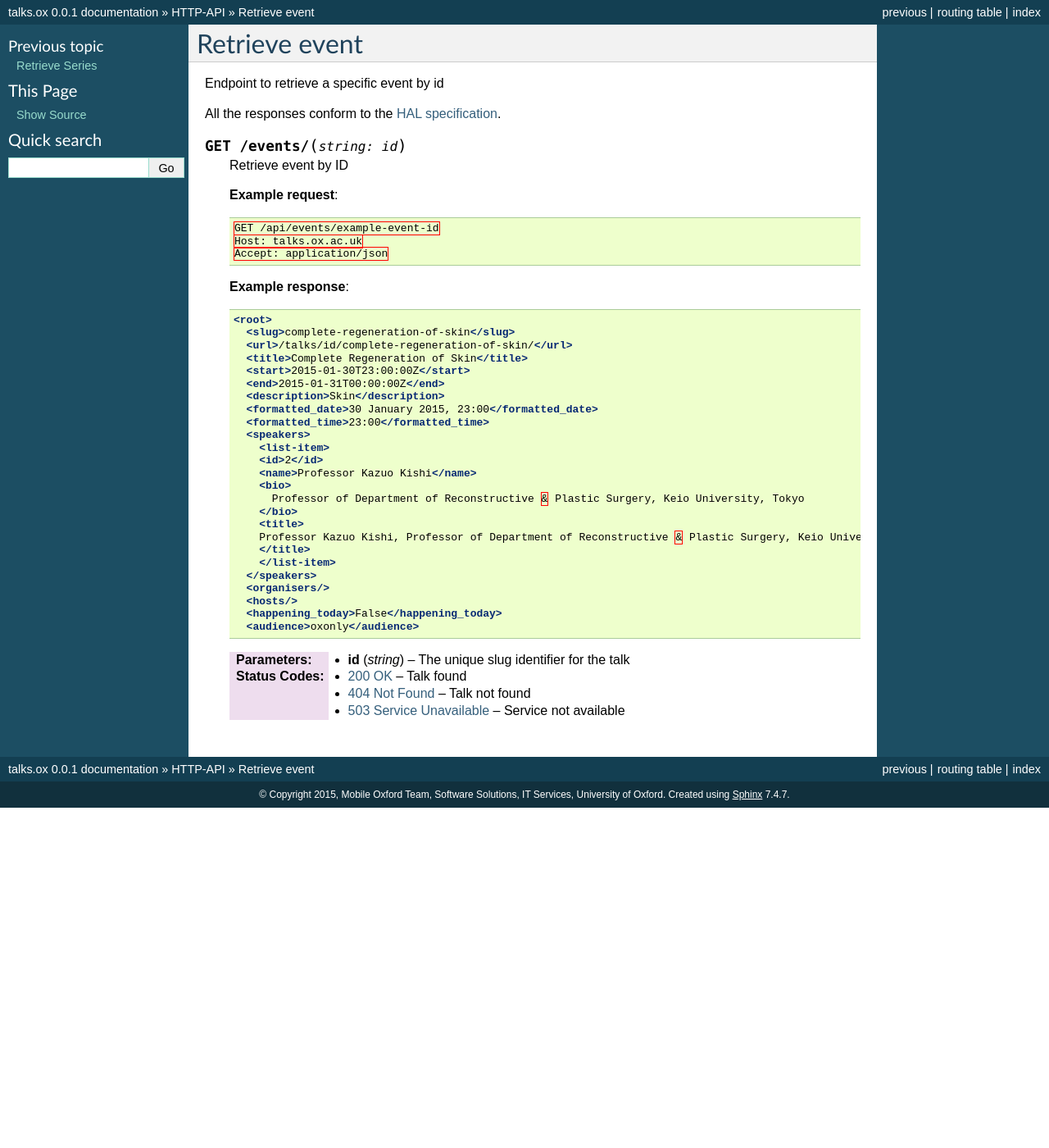
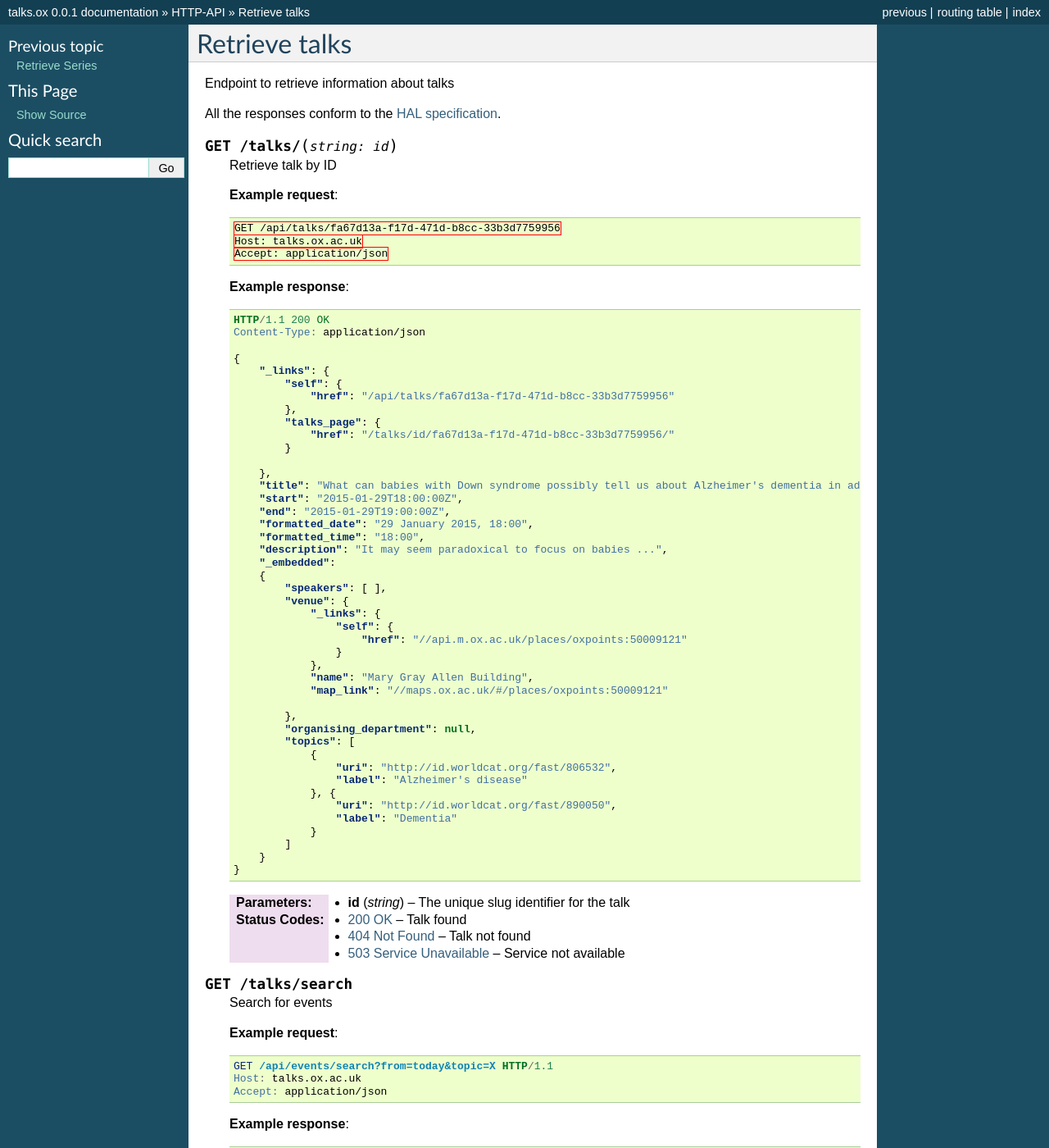
Before and after one commit to ox-it/talks.ox, a Sphinx documentation site: the page built from docs/source/http_api/endpoints/talks.rst, in a window 1280 px wide and 1400 px high. Shown: the whole window at 82% size. Built offline with Sphinx 7.4.7, drawn with Linux system fonts in a browser that asks for light colours; some of the changed text lies outside the part shown.

Commit message:
Updated documentation

```diff
--- a/docs/source/http_api/endpoints/series.rst
+++ b/docs/source/http_api/endpoints/series.rst
@@ -17,6 +17,7 @@ Retrieve Series
     **Example response**
 
       .. sourcecode:: xml
+
         <root>
         <id>1</id>
           <title>A conference</title>
--- a/docs/source/http_api/endpoints/talks.rst
+++ b/docs/source/http_api/endpoints/talks.rst
@@ -1,52 +1,71 @@
 **************
-Retrieve event
+Retrieve talks
 **************
 
-Endpoint to retrieve a specific event by id
+Endpoint to retrieve information about talks
 
 All the responses conform to the `HAL specification <http://stateless.co/hal_specification.html>`_.
 
-.. http:get:: /events/(string:id)
+.. http:get:: /talks/(string:id)
 
-    Retrieve event by ID
+    Retrieve talk by ID
 
     **Example request**:
 
     .. sourcecode:: http
 
-      GET /api/events/example-event-id
+      GET /api/talks/fa67d13a-f17d-471d-b8cc-33b3d7759956
       Host: talks.ox.ac.uk
       Accept: application/json
 
     **Example response**:
 
-    .. sourcecode:: xml
+    .. sourcecode:: http
 
-      <root>
-        <slug>complete-regeneration-of-skin</slug>
-        <url>/talks/id/complete-regeneration-of-skin/</url>
-        <title>Complete Regeneration of Skin</title>
-        <start>2015-01-30T23:00:00Z</start>
-        <end>2015-01-31T00:00:00Z</end>
-        <description>Skin</description>
-        <formatted_date>30 January 2015, 23:00</formatted_date>
-        <formatted_time>23:00</formatted_time>
-        <speakers>
-          <list-item>
-          <id>2</id>
-          <name>Professor Kazuo Kishi</name>
-          <bio>
-            Professor of Department of Reconstructive & Plastic Surgery, Keio University, Tokyo
-          </bio>
-          <title>
-          Professor Kazuo Kishi, Professor of Department of Reconstructive & Plastic Surgery, Keio University, Tokyo
-          </title>
-          </list-item>
-        </speakers>
-        <organisers/>
-        <hosts/>
-        <happening_today>False</happening_today>
-        <audience>oxonly</audience>
+        HTTP/1.1 200 OK
+        Content-Type: application/json
+
+        {
+            "_links": {
+                "self": {
+                    "href": "/api/talks/fa67d13a-f17d-471d-b8cc-33b3d7759956"
+                },
+                "talks_page": {
+                    "href": "/talks/id/fa67d13a-f17d-471d-b8cc-33b3d7759956/"
+                }
+
+            },
+            "title": "What can babies with Down syndrome possibly tell us about Alzheimer's dementia in adults?",
+            "start": "2015-01-29T18:00:00Z",
+            "end": "2015-01-29T19:00:00Z",
+            "formatted_date": "29 January 2015, 18:00",
+            "formatted_time": "18:00",
+            "description": "It may seem paradoxical to focus on babies ...",
+            "_embedded":
+            {
+                "speakers": [ ],
+                "venue": {
+                    "_links": {
+                        "self": {
+                            "href": "//api.m.ox.ac.uk/places/oxpoints:50009121"
+                        }
+                    },
+                    "name": "Mary Gray Allen Building",
+                    "map_link": "//maps.ox.ac.uk/#/places/oxpoints:50009121"
+
+                },
+                "organising_department": null,
+                "topics": [
+                    {
+                        "uri": "http://id.worldcat.org/fast/806532",
+                        "label": "Alzheimer's disease"
+                    }, {
+                        "uri": "http://id.worldcat.org/fast/890050",
+                        "label": "Dementia"
+                    }
+                ]
+            }
+        }
 
     :param id: The unique slug identifier for the talk
     :type id: string
@@ -54,3 +73,105 @@ All the responses conform to the `HAL specification <http://stateless.co/hal_spe
     :statuscode 200: Talk found
     :statuscode 404: Talk not found
     :statuscode 503: Service not available
+
+
+.. http:get:: /talks/search
+
+    Search for events
+
+    **Example request**:
+
+    .. sourcecode:: http
+
+		GET /api/events/search?from=today&topic=X HTTP/1.1
+		Host: talks.ox.ac.uk
+		Accept: application/json
+
+    **Example response**:
+
+    .. sourcecode:: http
+
+        HTTP/1.1 200 OK
+        Content-Type: application/json
+
+        {
+            "_links": {
+                "self": {
+                    "href": "http://127.0.0.1:8000/api/talks/search?from=01/01/01"
+                },
+                "next": null,
+                "prev": null
+            },
+            "_embedded":
+                {
+                    "talks": [
+                    {
+                        "_links": {
+                            "self": {
+                                "href": "/api/talks/fa67d13a-f17d-471d-b8cc-33b3d7759956"
+                            },
+                            "talks_page": {
+                                "href": "/talks/id/fa67d13a-f17d-471d-b8cc-33b3d7759956/"
+                            }
+
+                        },
+                        "title": "What can babies with Down syndrome possibly tell us about Alzheimer's dementia in adults?",
+                        "start": "2015-01-29T18:00:00Z",
+                        "end": "2015-01-29T19:00:00Z",
+                        "formatted_date": "29 January 2015, 18:00",
+                        "formatted_time": "18:00",
+                        "description": "It may seem paradoxical to focus on babies ...",
+                        "_embedded":
+                        {
+                            "speakers": [ ],
+                            "venue": {
+                                "_links": {
+                                    "self": {
+                                        "href": "//api.m.ox.ac.uk/places/oxpoints:50009121"
+                                    }
+                                },
+                                "name": "Mary Gray Allen Building",
+                                "map_link": "//maps.ox.ac.uk/#/places/oxpoints:50009121"
+
+                            },
+                            "organising_department": null,
+                            "topics": [
+                                {
+                                    "uri": "http://id.worldcat.org/fast/806532",
+                                    "label": "Alzheimer's disease"
+                                }, {
+                                    "uri": "http://id.worldcat.org/fast/890050",
+                                    "label": "Dementia"
+                                }
+                            ]
+                        }
+                    }
+                    ]
+                }
+            }
+
+    :query from: Date to start filtering on (mandatory). Format should be dd/mm/yy OR 'today' or 'tomorrow'
+    :type from: string
+    :query to: Optional date to end filtering. Format should be dd/mm/yy OR 'today' or 'tomorrow'
+    :type to: string
+    :query subvenues: If true, include all sub-locations of the specified venue within the search
+    :type subvenues: boolean
+    :query subdepartments: If true, include all sub-organisations of the specified department within the search
+    :type subdepartments: boolean
+
+    The below parameters can each be repeated multiple times
+
+    :query topic: Topic URI
+    :type topic: string
+    :query venue: Search for talks taking place at the location specified by the oxpoints ID
+    :type venue: string
+    :query organising_department: Search for talks whose organising department is the organisation specified by this oxpoints ID
+    :type organising_department: string
+    :query speaker: Search for talks at which the specified person is a speaker. Supply the unique slug for the person e.g. 'james-bond'
+    :type speaker: string
+
+    The response can be either in XML or JSON dependent on the 'accept' header in the request.
+
+    :statuscode 200: query found
+    :statuscode 400: Bad request (could happen if some parameters are missing or incorrectly formed such as `from`)
+    :statuscode 503: Service not available
```
